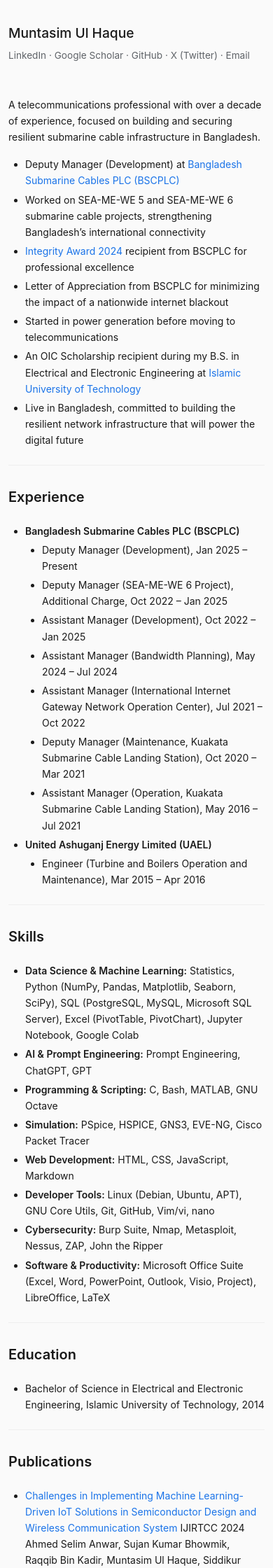
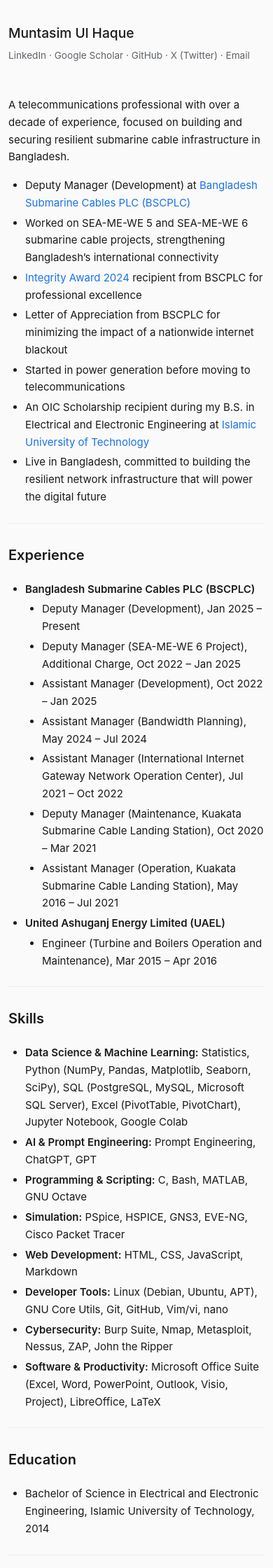
Before and after one commit to muntasimulhaque/muntasimulhaque.github.io, a Jekyll site: the page built from index.md, in a window 390 px wide. Shown: the top 2240 px of the page at 70% size. Built offline with Jekyll 4.4.1, drawn with Linux system fonts in a browser that asks for light colours.

Commit message:
Update style.css

```diff
--- a/assets/css/style.css
+++ b/assets/css/style.css
@@ -245,35 +245,35 @@
     --section-spacing: 2rem;
   }
 
-  /* Reduced base font size */
+  /* Base body font size remains at 15px */
   body {
-    font-size: 14px; /* Reduced from 15px */
+    font-size: 15px;
   }
 
   /* Smaller headings */
   h2, .site-header .site-title, main h4 {
-    font-size: 1.2rem; /* Reduced from 1.25rem */
+    font-size: 1.2rem;
   }
 
   /* Added h3 mobile size */
   h3 {
-    font-size: 1.1rem; /* New mobile size */
+    font-size: 1.1rem;
   }
 
-  /* Smaller post content */
+  /* Post content reduced to match body size on mobile */
   .post {
-    font-size: 15px; /* Reduced from 17px */
+    font-size: 15px;
   }
 
   /* Smaller metadata */
   .post-date,
   .navigation-links {
-    font-size: 14px; /* Reduced from 16px */
+    font-size: 14px;
   }
 
   /* Smaller social links */
   .site-social-links {
-    font-size: 0.85rem; /* Reduced from 0.9rem */
+    font-size: 0.85rem;
   }
 
   .post img {
```
